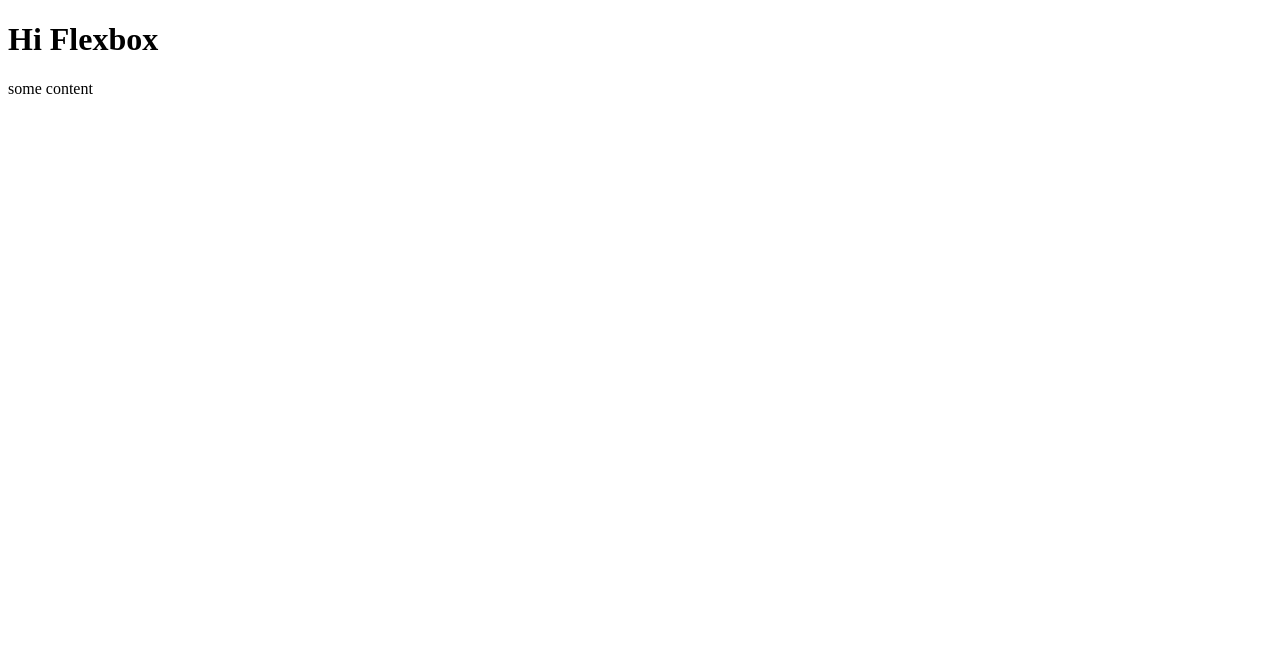
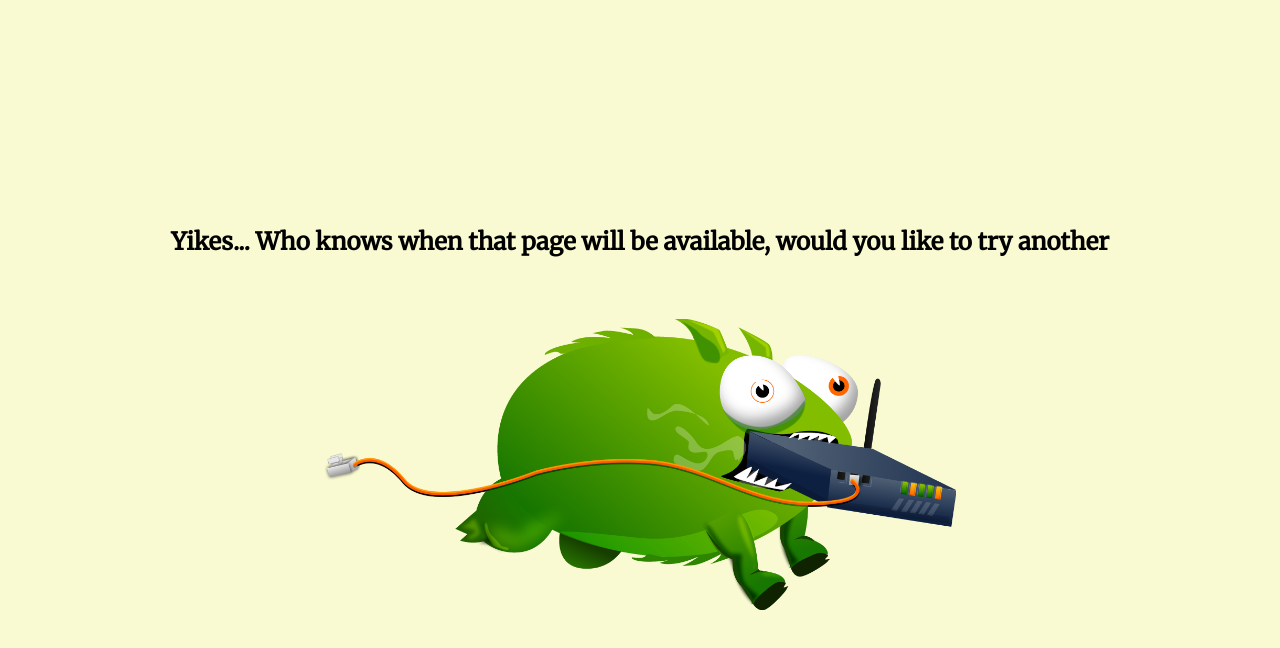
Before and after one commit to MarcPor/flexbox-course, a website: page index.html in a window 1280 px wide. Drawn offline with Linux system fonts and the light colour scheme.

Commit message:
Error Page

```diff
--- a/index.html
+++ b/index.html
@@ -4,11 +4,41 @@
     <meta charset="UTF-8">
     <meta http-equiv="X-UA-Compatible" content="IE=edge">
     <meta name="viewport" content="width=device-width, initial-scale=1.0">
-    <title>Document</title>
+    <title>Error Page</title>
+
+    <link href="https://fonts.googleapis.com/css2?family=Merriweather&display=swap" rel="stylesheet">
+
+    <style>
+        body{
+            background-color: lightgoldenrodyellow;
+            font-family: 'Merriweather', serif;
+        }
+
+        .error_wrapper{
+            display: flex;
+            justify-content: center;
+            align-items: center;
+            height: 100vh;
+            flex-direction: column;
+        }
+
+        .error_wrapper> .error_heading{
+            margin-bottom: 42px;
+        }
+
+        img{
+            width: 50%;
+        }
+    </style>
 </head>
+
 <body>
-    <h1>Hi Flexbox</h1>
+    <div class="error_wrapper">
+        <div class="error_heading">
+            <h2>Yikes... Who knows when that page will be available, would you like to try another</h2>
+        </div>
 
-    <p>some content</p>
+        <img src="tbot.png" alt="logo">
+    </div>
 </body>
 </html>
--- a/package.json
+++ b/package.json
@@ -1,7 +1,6 @@
 {
   "name": "flexbox-course",
   "version": "1.0.0",
-  "description": "",
   "main": "index.js",
   "scripts": {
     "test": "echo \"Error: no test specified\" && exit 1"
@@ -20,5 +19,7 @@
     "browser-sync": "^2.27.9",
     "gulp": "^4.0.2",
     "gulp-cli": "^2.3.0"
-  }
+  },
+  "devDependencies": {},
+  "description": ""
 }
```
Also changed, not shown: tbot.png (added).
